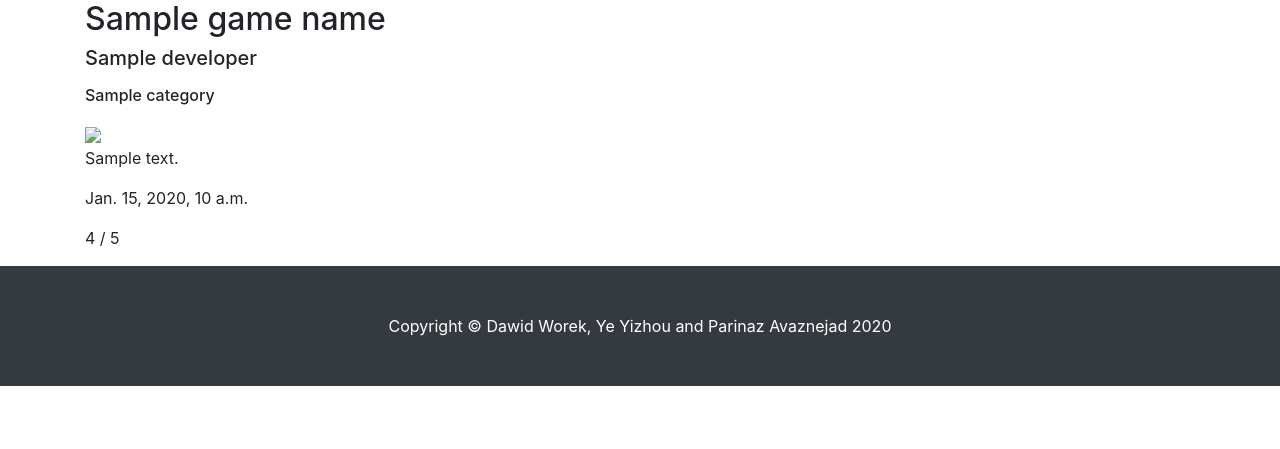
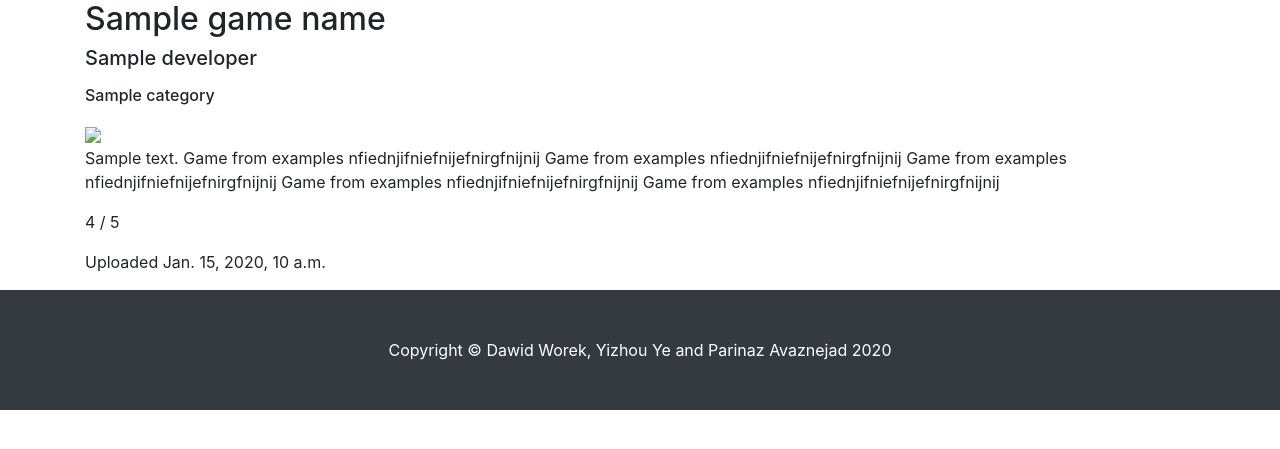
Before and after one commit to YizhouCodes/Web-Game-Store, a Django app: template store/templates/show_game.html in a window 1280 px wide. Shown: the part 56-505 px from the top of the page. Run offline with Django 3.2, Linux system fonts and the light colour scheme; the template is opened without the code that fills it: most values are stand-ins (such as "Sample title", 1, 10 or a date in 2020); some libraries are stand-ins or nearby versions.

Commit message:
First draft for game page layout

```diff
--- a/store/templates/base.html
+++ b/store/templates/base.html
@@ -76,7 +76,7 @@
         <!-- Footer -->
         <footer class="py-5 bg-dark">
             <div class="container">
-            <p class="m-0 text-center text-white">Copyright &copy; Dawid Worek, Ye Yizhou and Parinaz Avaznejad 2020</p>
+            <p class="m-0 text-center text-white">Copyright &copy; Dawid Worek, Yizhou Ye and Parinaz Avaznejad 2020</p>
             </div>
         </footer>
     </body>
--- a/store/templates/show_game.html
+++ b/store/templates/show_game.html
@@ -5,6 +5,7 @@
 
 {% block header %}
 {{ block.super }}
+<link rel="stylesheet" type="text/css" href="{% static 'css/show_game.css' %}" />
 {% endblock %}
 
 {% block content %}
@@ -31,16 +32,17 @@
 
     <div id="descriptionDiv">
         <p id="description">
-            {{ game_desc }}
-        </p>
-
-        <p id="dataOfUpload">
-            {{ upload_date }}
+            {{ game_desc }} Game from examples nfiednjifniefnijefnirgfnijnij Game from examples nfiednjifniefnijefnirgfnijnij Game from examples nfiednjifniefnijefnirgfnijnij Game from examples nfiednjifniefnijefnirgfnijnij Game from examples nfiednjifniefnijefnirgfnijnij
         </p>
 
         <p id="avgRating">
             {{ avg_rating }} / 5
         </p>
+
+        <p id="dataOfUpload">
+            Uploaded {{ upload_date }}
+        </p>
+
     </div>
 
     {% if is_player and not player_has_this_game %}
@@ -60,7 +62,7 @@
         {% csrf_token %}
         <div class="form-group">
             <div class="col-sm-offset-2 col-sm-10">
-                <button type="submit" class="btn btn-primary" id="playButton" data-arg1="{{ price }}">Play {{ game_title }}</button>
+                <button type="submit" class="btn btn-primary btn-lg" id="playButton" data-arg1="{{ price }}">Play {{ game_title }}</button>
             </div>
         </div>
     </form>
```
